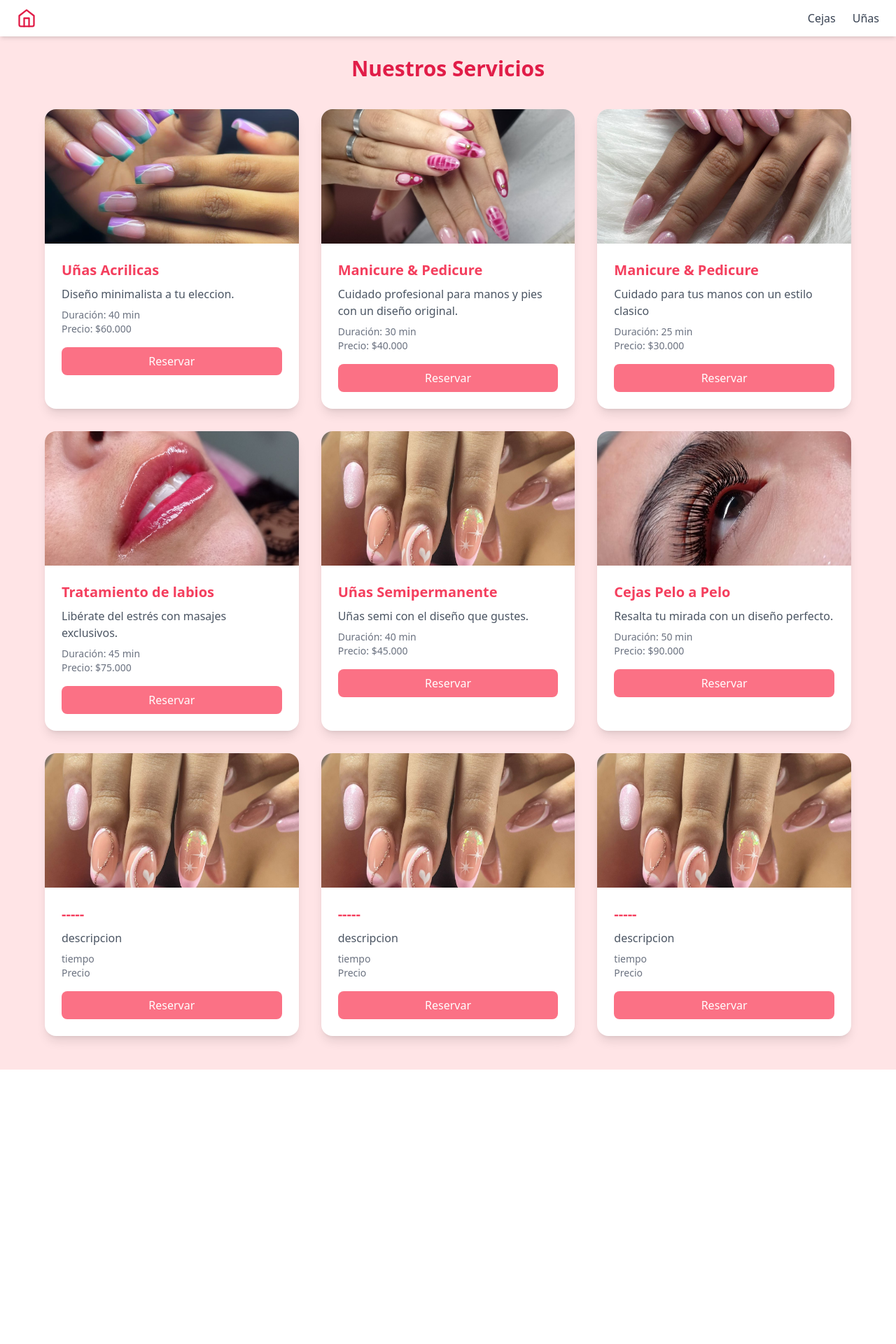
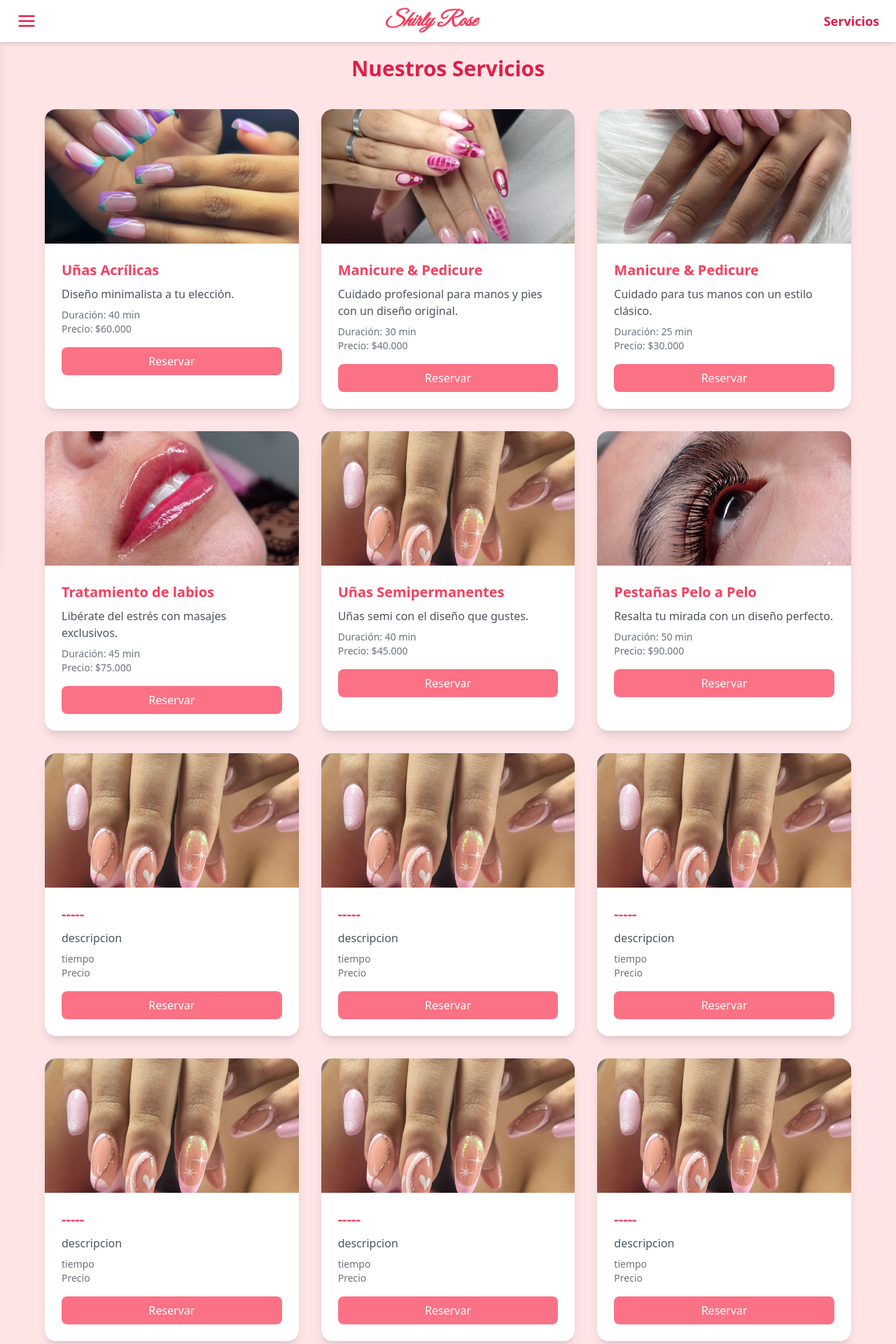
Before and after one commit to MiggFk/ShirlyRoseProyect, a React (Create React App) app in the folder frontend/: page /services in a window 1280 px wide. Shown: the top 1920 px of the page at 70% size. Before the commit the page ends 1528 px from the top, so only its background shows below. Built offline with nearby package versions, Linux system fonts and the light colour scheme.

Commit message:
front avanzado puñeta

```diff
--- a/frontend/src/pages/Home.jsx
+++ b/frontend/src/pages/Home.jsx
@@ -23,7 +23,7 @@ export default function Home() {
             alt="Logo Shirly Rose"
             className="h-12 w-12 object-contain"
           />
-          <h1 className="text-xl font-bold text-rose-500">Shirly Rose</h1>
+          <h1 className="text-xl font-bold text-rose-500">SHIRLY ROSE</h1>
         </div>
 
         {/* Navegación */}
@@ -85,7 +85,7 @@ export default function Home() {
       {/* Sección de Servicios */}
       <section className="py-12 px-6 bg-white">
         <h3 className="text-2xl font-bold text-rose-500 text-center mb-8">
-          Nuestros Servicios
+          Servicios Destacados
         </h3>
         <div className="grid grid-cols-1 md:grid-cols-3 gap-6 max-w-6xl mx-auto">
           <div className="bg-white rounded-xl shadow hover:shadow-lg transition overflow-hidden">
@@ -152,7 +152,7 @@ export default function Home() {
             <img src={Cremas} alt="Cremas" className="h-40 w-full object-cover" />
             <div className="p-6 flex flex-col gap-3">
               <h4 className="text-lg font-semibold text-gray-800">
-                Cremas Hidratantes
+                Exfoliante
               </h4>
               <p className="text-gray-600">Nutrición intensa para tu piel.</p>
               <Link
@@ -199,7 +199,7 @@ export default function Home() {
       {/* Footer */}
       <footer className="text-center py-6 bg-rose-200 mt-auto">
         <p className="text-sm text-gray-700">
-          © {new Date().getFullYear()} Shirly Rose · Estética & Spa
+          © {new Date().getFullYear()} 셜리 로즈 · Estética & Spa
         </p>
       </footer>
     </div>
--- a/frontend/src/pages/Login.jsx
+++ b/frontend/src/pages/Login.jsx
@@ -21,7 +21,7 @@ export default function Login() {
       localStorage.setItem("token", response.data.token);
       localStorage.setItem("user", JSON.stringify(response.data.user));
 
-      navigate("/dashboard");
+      navigate("/");
     } catch (err) {
       setError(err.response?.data?.message || "Error al iniciar sesión");
     }
--- a/frontend/src/pages/Services.jsx
+++ b/frontend/src/pages/Services.jsx
@@ -1,5 +1,6 @@
+import { useState } from "react";
 import { Link } from "react-router-dom";
-import { FiHome } from "react-icons/fi";
+import { FiMenu, FiX } from "react-icons/fi"; // iconos menú y cerrar
 import uñas4 from "../assets/images/services/uñas-4.jpg";
 import uñas5 from "../assets/images/services/uñas-5.jpg";
 import uñas6 from "../assets/images/services/uñas-6.jpg";
@@ -8,29 +9,66 @@ import uñas7 from "../assets/images/services/uñas-7.jpg";
 import Pestañas from "../assets/images/services/Pestañas.jpg";
 
 export default function Services() {
+  const [menuOpen, setMenuOpen] = useState(false);
+
   return (
     <div className="min-h-screen bg-rose-100">
       {/* Header fijo */}
       <header className="fixed top-0 left-0 w-full bg-white shadow-md z-50 flex justify-between items-center px-6 py-3">
-        {/* Icono Home */}
+        {/* Botón menú hamburguesa */}
+        <button
+          onClick={() => setMenuOpen(!menuOpen)}
+          className="text-rose-600 hover:text-rose-800 transition"
+        >
+          {menuOpen ? <FiX size={28} /> : <FiMenu size={28} />}
+        </button>
+        <h1 className="text-4xl md:text-3xl font-extrabold text-rose-500 italic" style={{ fontFamily: "'Great Vibes', cursive" }}>Shirly Rose</h1>
+        <h1 className="text-lg font-bold text-rose-600">Servicios</h1>
+      </header>
+
+      {/* Menú lateral */}
+      <div
+        className={`fixed top-0 left-0 h-full w-64 bg-white shadow-lg z-40 p-6 flex flex-col gap-6 transform transition-transform duration-300 ${
+          menuOpen ? "translate-x-0" : "-translate-x-full"
+        }`}
+      >
         <Link
           to="/"
-          title="Volver al inicio"
-          className="text-rose-600 hover:text-rose-800 transition"
+          className="text-rose-600 font-medium hover:text-rose-800"
+          onClick={() => setMenuOpen(false)}
         >
-          <FiHome size={28} />
+          Inicio
+        </Link>
+        <Link
+          to="/"
+          className="text-rose-600 font-medium hover:text-rose-800"
+          onClick={() => setMenuOpen(false)}
+        >
+          Inicio
+        </Link>
+        <Link
+          to="/Products"
+          className="text-rose-600 font-medium hover:text-rose-800"
+          onClick={() => setMenuOpen(false)}
+        >
+          Productos
+        </Link>
+        <Link
+          to="/About"
+          className="text-rose-600 font-medium hover:text-rose-800"
+          onClick={() => setMenuOpen(false)}
+        >
+          Nosotros
         </Link>
 
-        {/* Navegación */}
-        <nav className="flex gap-6">
-          <a href="#cejas" className="text-gray-700 hover:text-rose-500 font-medium">
-            Cejas
-          </a>
-          <a href="#uñas" className="text-gray-700 hover:text-rose-500 font-medium">
-            Uñas
-          </a>
-        </nav>
-      </header>
+        <Link
+          to="/"
+          className="text-rose-600 font-medium hover:text-rose-800"
+          onClick={() => setMenuOpen(false)}
+        >
+          셜리 로즈
+          </Link>
+      </div>
 
       {/* Contenido */}
       <main className="pt-20 px-6 pb-12">
@@ -43,8 +81,8 @@ export default function Services() {
           <div className="bg-white rounded-2xl shadow-lg overflow-hidden">
             <img src={uñas4} alt="Servicio 1" className="h-48 w-full object-cover" />
             <div className="p-6">
-              <h3 className="text-xl font-bold text-rose-500 mb-2">Uñas Acrilicas</h3>
-              <p className="text-gray-600 mb-2">Diseño minimalista a tu eleccion.</p>
+              <h3 className="text-xl font-bold text-rose-500 mb-2">Uñas Acrílicas</h3>
+              <p className="text-gray-600 mb-2">Diseño minimalista a tu elección.</p>
               <p className="text-sm text-gray-500">Duración: 40 min</p>
               <p className="text-sm text-gray-500 mb-4">Precio: $60.000</p>
               <button className="w-full bg-rose-400 hover:bg-rose-500 text-white py-2 rounded-lg font-medium transition">
@@ -54,11 +92,13 @@ export default function Services() {
           </div>
 
           {/* Carta 2 */}
-          <div className="bg-white rounded-2xl shadow-lg overflow-hidden" id="uñas">
+          <div className="bg-white rounded-2xl shadow-lg overflow-hidden">
             <img src={uñas5} alt="Servicio 2" className="h-48 w-full object-cover" />
             <div className="p-6">
               <h3 className="text-xl font-bold text-rose-500 mb-2">Manicure & Pedicure</h3>
-              <p className="text-gray-600 mb-2">Cuidado profesional para manos y pies con un diseño original.</p>
+              <p className="text-gray-600 mb-2">
+                Cuidado profesional para manos y pies con un diseño original.
+              </p>
               <p className="text-sm text-gray-500">Duración: 30 min</p>
               <p className="text-sm text-gray-500 mb-4">Precio: $40.000</p>
               <button className="w-full bg-rose-400 hover:bg-rose-500 text-white py-2 rounded-lg font-medium transition">
@@ -68,11 +108,11 @@ export default function Services() {
           </div>
 
           {/* Carta 3 */}
-          <div className="bg-white rounded-2xl shadow-lg overflow-hidden" id="cejas">
+          <div className="bg-white rounded-2xl shadow-lg overflow-hidden">
             <img src={uñas6} alt="Servicio 3" className="h-48 w-full object-cover" />
             <div className="p-6">
               <h3 className="text-xl font-bold text-rose-500 mb-2">Manicure & Pedicure</h3>
-              <p className="text-gray-600 mb-2">Cuidado para tus manos con un estilo clasico</p>
+              <p className="text-gray-600 mb-2">Cuidado para tus manos con un estilo clásico.</p>
               <p className="text-sm text-gray-500">Duración: 25 min</p>
               <p className="text-sm text-gray-500 mb-4">Precio: $30.000</p>
               <button className="w-full bg-rose-400 hover:bg-rose-500 text-white py-2 rounded-lg font-medium transition">
@@ -99,7 +139,7 @@ export default function Services() {
           <div className="bg-white rounded-2xl shadow-lg overflow-hidden">
             <img src={uñas7} alt="Servicio 5" className="h-48 w-full object-cover" />
             <div className="p-6">
-              <h3 className="text-xl font-bold text-rose-500 mb-2">Uñas Semipermanente</h3>
+              <h3 className="text-xl font-bold text-rose-500 mb-2">Uñas Semipermanentes</h3>
               <p className="text-gray-600 mb-2">Uñas semi con el diseño que gustes.</p>
               <p className="text-sm text-gray-500">Duración: 40 min</p>
               <p className="text-sm text-gray-500 mb-4">Precio: $45.000</p>
@@ -113,7 +153,7 @@ export default function Services() {
           <div className="bg-white rounded-2xl shadow-lg overflow-hidden">
             <img src={Pestañas} alt="Servicio 6" className="h-48 w-full object-cover" />
             <div className="p-6">
-              <h3 className="text-xl font-bold text-rose-500 mb-2">Cejas Pelo a Pelo</h3>
+              <h3 className="text-xl font-bold text-rose-500 mb-2">Pestañas Pelo a Pelo</h3>
               <p className="text-gray-600 mb-2">Resalta tu mirada con un diseño perfecto.</p>
               <p className="text-sm text-gray-500">Duración: 50 min</p>
               <p className="text-sm text-gray-500 mb-4">Precio: $90.000</p>
@@ -165,6 +205,47 @@ export default function Services() {
             </div>
           </div>
 
+          {/* Carta 10 */}
+          <div className="bg-white rounded-2xl shadow-lg overflow-hidden">
+            <img src={uñas7} alt="Servicio 7" className="h-48 w-full object-cover" />
+            <div className="p-6">
+              <h3 className="text-xl font-bold text-rose-500 mb-2">-----</h3>
+              <p className="text-gray-600 mb-2">descripcion</p>
+              <p className="text-sm text-gray-500">tiempo</p>
+              <p className="text-sm text-gray-500 mb-4">Precio</p>
+              <button className="w-full bg-rose-400 hover:bg-rose-500 text-white py-2 rounded-lg font-medium transition">
+                Reservar
+              </button>
+            </div>
+          </div>
+
+          {/* Carta 11 */}
+          <div className="bg-white rounded-2xl shadow-lg overflow-hidden">
+            <img src={uñas7} alt="Servicio 8" className="h-48 w-full object-cover" />
+            <div className="p-6">
+              <h3 className="text-xl font-bold text-rose-500 mb-2">-----</h3>
+              <p className="text-gray-600 mb-2">descripcion</p>
+              <p className="text-sm text-gray-500">tiempo</p>
+              <p className="text-sm text-gray-500 mb-4">Precio</p>
+              <button className="w-full bg-rose-400 hover:bg-rose-500 text-white py-2 rounded-lg font-medium transition">
+                Reservar
+              </button>
+            </div>
+          </div>
+
+          {/* Carta 12 */}
+          <div className="bg-white rounded-2xl shadow-lg overflow-hidden">
+            <img src={uñas7} alt="Servicio 9" className="h-48 w-full object-cover" />
+            <div className="p-6">
+              <h3 className="text-xl font-bold text-rose-500 mb-2">-----</h3>
+              <p className="text-gray-600 mb-2">descripcion</p>
+              <p className="text-sm text-gray-500">tiempo</p>
+              <p className="text-sm text-gray-500 mb-4">Precio</p>
+              <button className="w-full bg-rose-400 hover:bg-rose-500 text-white py-2 rounded-lg font-medium transition">
+                Reservar
+              </button>
+            </div>
+          </div>
 
         </div>
       </main>
--- /dev/null
+++ b/package.json
@@ -0,0 +1,5 @@
+{
+  "dependencies": {
+    "react-icons": "^5.5.0"
+  }
+}
```
Also changed, not shown: 1 other file (tests, documents, lock files or other folders).
